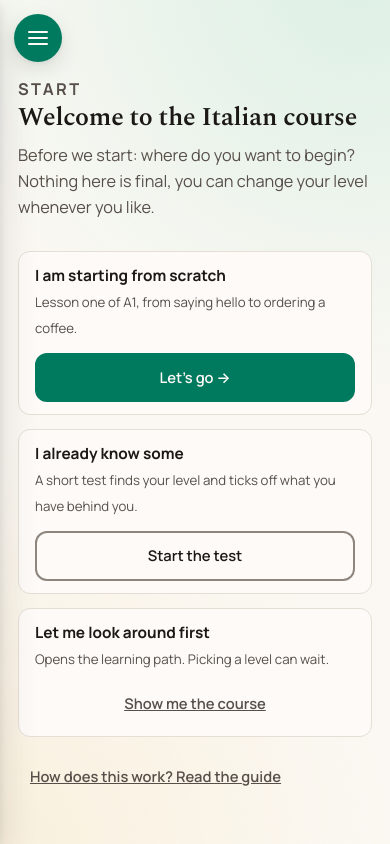
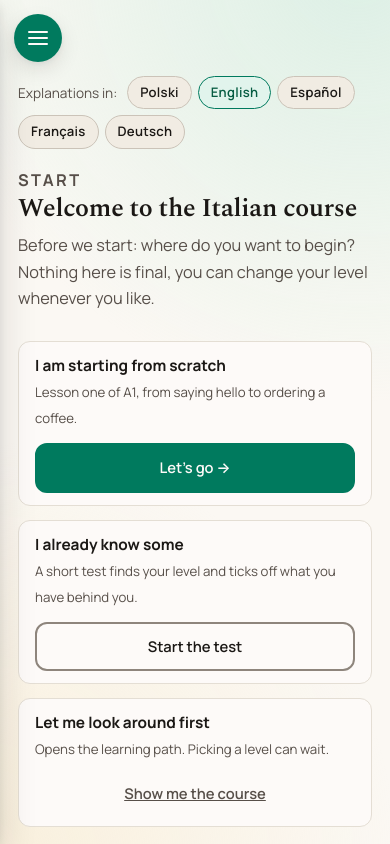
Before and after one commit to AndreaBonn/impara-italiano, a website: page index.html in a window 390 px wide. Shown: the top 844 px of the page. Drawn offline with Linux system fonts and the light colour scheme.

Commit message:
feat(welcome): W2 offer every explanation language on the welcome screen
On a phone the menu's language switch is out of sight; the first screen now
lists the languages by their own names and switches in place.

```diff
--- a/assets/css/app.css
+++ b/assets/css/app.css
@@ -721,6 +721,10 @@ button{font:inherit;color:inherit;}
 .today-next h3{margin:0 0 2px;}
 .today-streak{margin:-6px 0 14px;font-size:.9rem;font-weight:600;color:var(--ink-soft);}
 .today-quiet{margin:0 0 18px;}
+.welcome-lang{display:flex;flex-wrap:wrap;gap:6px;align-items:center;margin:0 0 18px;}
+.welcome-lang__label{font-size:.85rem;color:var(--ink-soft);margin-right:4px;}
+.welcome-lang__opt{cursor:pointer;min-height:32px;border:1.5px solid var(--line-strong);font:inherit;font-size:.82rem;font-weight:600;}
+.welcome-lang__opt[aria-pressed="true"]{background:var(--salvia);border-color:var(--salvia-deep);color:var(--on-tonal);}
 .level-pill__count{font-size:.7rem;font-weight:700;color:var(--salvia-deep);font-family:var(--mono);}
 .unit__toggle{background:none;border:0;padding:6px 4px;margin:-4px 0 6px;min-height:32px;cursor:pointer;
   font:inherit;font-size:.86rem;font-weight:700;color:var(--salvia-deep);text-decoration:underline;text-underline-offset:3px;}
--- a/assets/js/app.js
+++ b/assets/js/app.js
@@ -171,6 +171,7 @@
     if (lang === Core.state.settings.lang) return;
     App.applyLang(lang);
   }
+  App.switchLang = switchLang;
 
   /**
    * Applies the language and theme from the state onto the interface.
--- a/assets/js/views-welcome.js
+++ b/assets/js/views-welcome.js
@@ -32,8 +32,19 @@
       '<button class="btn ' + klasaPrzycisku + ' js-' + klucz + '">' + esc(etykieta) + "</button></div>";
   }
 
+  /* On a phone the switch in the menu is out of sight, so the screen that
+     meets a newcomer offers the languages itself. Endonyms, as in the menu. */
+  function jezyki() {
+    return '<div class="welcome-lang" role="group" aria-label="' + esc(t("welcome.langLabel")) + '">' +
+      '<span class="welcome-lang__label">' + esc(t("welcome.langLabel")) + "</span>" +
+      I18n.LANGS.map(function (l) {
+        return '<button type="button" class="chip welcome-lang__opt" data-lang="' + esc(l.code) + '" aria-pressed="' +
+          (l.code === I18n.lang) + '" lang="' + esc(l.code) + '">' + esc(l.name) + "</button>";
+      }).join("") + "</div>";
+  }
+
   Views.benvenuto = function () {
-    set(pageHead(t("welcome.kicker"), t("welcome.title"), t("welcome.intro")) +
+    set(jezyki() + pageHead(t("welcome.kicker"), t("welcome.title"), t("welcome.intro")) +
       '<div class="stack">' +
       droga("zero", "btn--primary", t("welcome.zeroGo")) +
       droga("test", "btn--ghost", t("place.start")) +
@@ -47,6 +58,9 @@
     /* The choice is what ends the welcome — not the screen being shown.
        Otherwise: whoever closed the tab while reading would come back to the
        course without the one answer this screen was meant to give them. */
+    el().querySelectorAll(".welcome-lang [data-lang]").forEach(function (b) {
+      b.addEventListener("click", function () { App.switchLang(b.getAttribute("data-lang")); });
+    });
     el().querySelector(".js-zero").addEventListener("click", function () { odZera(); });
     el().querySelector(".js-test").addEventListener("click", function () { wybrano("piazzamento"); });
     el().querySelector(".js-look").addEventListener("click", function () { wybrano("percorso"); });
--- a/data/i18n/ui-de.js
+++ b/data/i18n/ui-de.js
@@ -1080,6 +1080,7 @@ LINGUAI.addUI("de", {
   "today.continue": "Weiter →",
   "today.streak": { one: "{n} Tag in Folge · dein Rekord: {best}", other: "{n} Tage in Folge · dein Rekord: {best}" },
   "path.showLessons": "Lektionen zeigen",
-  "path.hideLessons": "Lektionen ausblenden"
+  "path.hideLessons": "Lektionen ausblenden",
+  "welcome.langLabel": "Erklärungen auf:"
 
 });
--- a/data/i18n/ui-en.js
+++ b/data/i18n/ui-en.js
@@ -1077,6 +1077,7 @@ LINGUAI.addUI("en", {
   "today.continue": "Continue →",
   "today.streak": { one: "{n} day in a row · your best: {best}", other: "{n} days in a row · your best: {best}" },
   "path.showLessons": "Show the lessons",
-  "path.hideLessons": "Hide the lessons"
+  "path.hideLessons": "Hide the lessons",
+  "welcome.langLabel": "Explanations in:"
 
 });
--- a/data/i18n/ui-es.js
+++ b/data/i18n/ui-es.js
@@ -1085,6 +1085,7 @@ LINGUAI.addUI("es", {
   "today.continue": "Continuar →",
   "today.streak": { one: "{n} día seguido · tu récord: {best}", many: "{n} días seguidos · tu récord: {best}", other: "{n} días seguidos · tu récord: {best}" },
   "path.showLessons": "Mostrar las lecciones",
-  "path.hideLessons": "Ocultar las lecciones"
+  "path.hideLessons": "Ocultar las lecciones",
+  "welcome.langLabel": "Explicaciones en:"
 
 });
--- a/data/i18n/ui-fr.js
+++ b/data/i18n/ui-fr.js
@@ -1085,6 +1085,7 @@ LINGUAI.addUI("fr", {
   "today.continue": "Continuer →",
   "today.streak": { one: "{n} jour d'affilée · ton record : {best}", many: "{n} jours d'affilée · ton record : {best}", other: "{n} jours d'affilée · ton record : {best}" },
   "path.showLessons": "Afficher les leçons",
-  "path.hideLessons": "Masquer les leçons"
+  "path.hideLessons": "Masquer les leçons",
+  "welcome.langLabel": "Explications en :"
 
 });
--- a/data/i18n/ui-pl.js
+++ b/data/i18n/ui-pl.js
@@ -1089,6 +1089,7 @@ LINGUAI.addUI("pl", {
   "today.continue": "Dalej →",
   "today.streak": { one: "{n} dzień z rzędu · rekord: {best}", few: "{n} dni z rzędu · rekord: {best}", many: "{n} dni z rzędu · rekord: {best}", other: "{n} dni z rzędu · rekord: {best}" },
   "path.showLessons": "Pokaż lekcje",
-  "path.hideLessons": "Ukryj lekcje"
+  "path.hideLessons": "Ukryj lekcje",
+  "welcome.langLabel": "Wyjaśnienia po:"
 
 });
--- a/sw.js
+++ b/sw.js
@@ -48,7 +48,7 @@
 
    A human raises "v35" when they want to name a release; the fingerprint
    is not their job. */
-var SW_VERSION = "v35.2f3c75fb3b2e";
+var SW_VERSION = "v35.fb68c044aebb";
 
 var SHELL_CACHE = "linguai-shell-" + SW_VERSION;
 /* Recordings are content-addressed, so their cache survives a version change.
```
Also changed, not shown: tests/dom/welcome.spec.js (+14 -0 lines).
